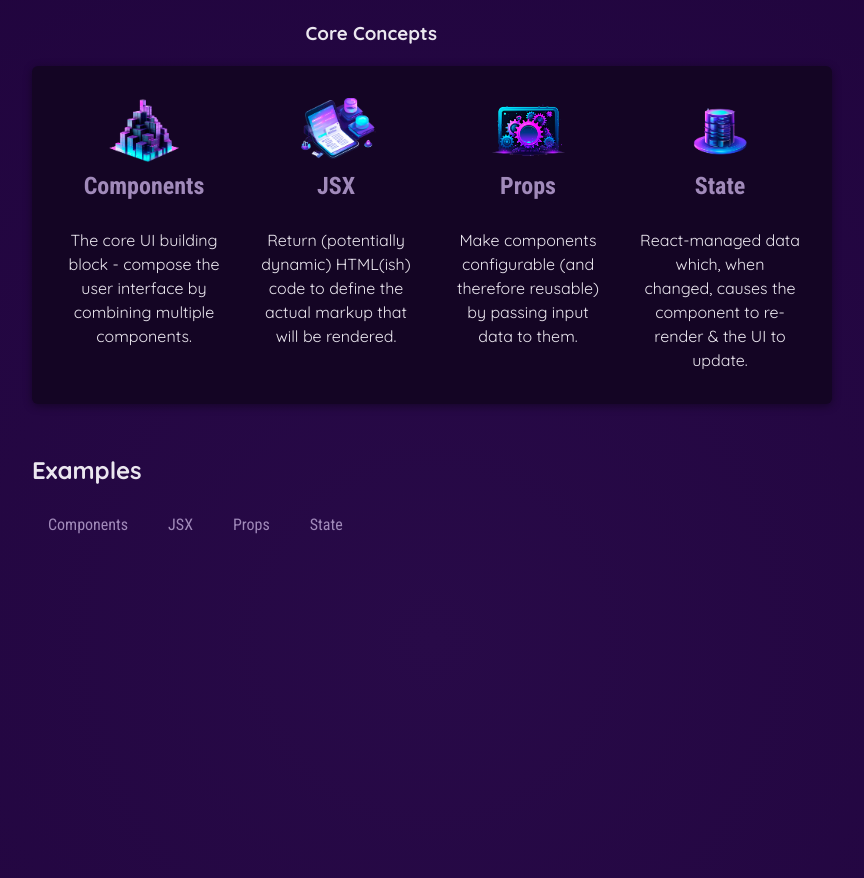
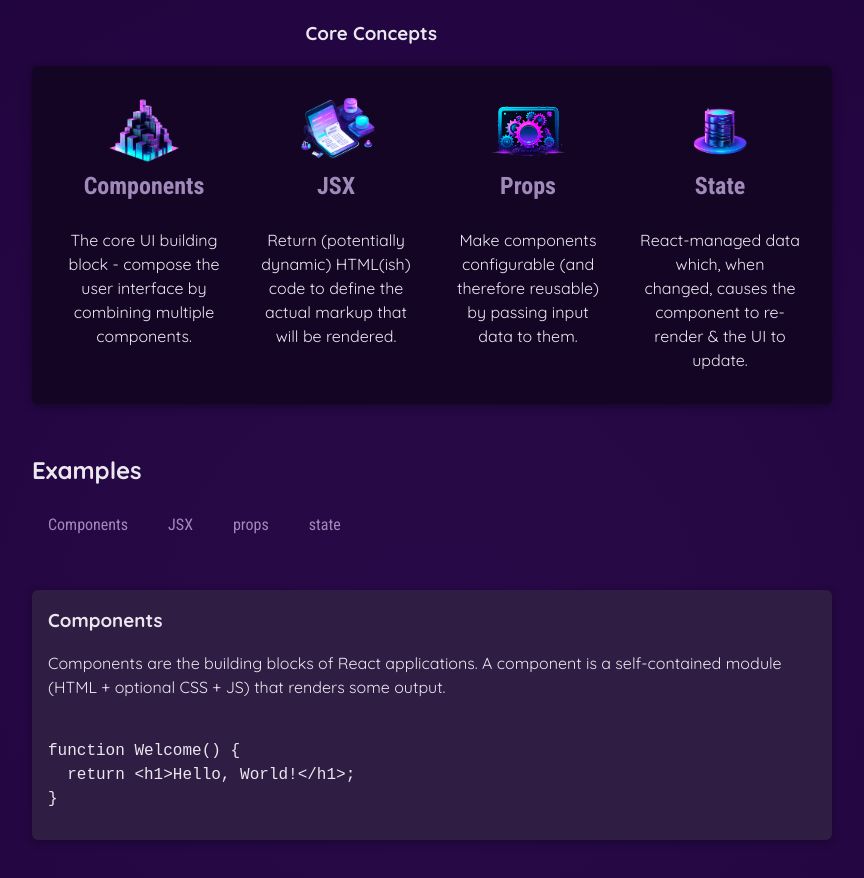
Before and after one commit to zakyboss/complete-react-course, a React (Vite) app in the folder 01-starting-project/: page / in a window 1280 px wide. Both pictures are taken after a click on the button "Components". Shown: the top 878 px of the page, without its empty margins (208-1072 px from the left). Built offline with nearby package versions, Linux system fonts and the light colour scheme.

Commit message:
Conditionally rendering UI Elements

```diff
--- a/01-starting-project/src/App.jsx
+++ b/01-starting-project/src/App.jsx
@@ -2,15 +2,11 @@
 import Content from './CoreConcept'
 import { CORE_CONCEPTS } from './data';
 import TabButton from './TabButton';
+import { EXAMPLES } from './data';
 function App() {
   const [content , setContent]= useState('')
   function handleSelect(selectedButton){
-    if(selectedButton=='components'){
-      setContent(selectedButton)
-    }else {
-      setContent(selectedButton)
-
-    }
+    setContent(selectedButton)
   };
   return (
     <div>
@@ -32,19 +28,27 @@
 <section id='examples'>
         <h1>Examples</h1>
         <menu>
-        <TabButton onClick={()=> handleSelect('Components')}>Components</TabButton>
-        <TabButton  onClick={()=> handleSelect('JSX')} >JSX</TabButton>
-        <TabButton  onClick={()=> handleSelect('Props')}>Props</TabButton>
-        <TabButton  onClick={()=> handleSelect('State')}>State</TabButton>
+        <TabButton onClick={()=> handleSelect('components')}>Components</TabButton>
+        <TabButton  onClick={()=> handleSelect('jsx')} >JSX</TabButton>
+        <TabButton  onClick={()=> handleSelect('props')}>props</TabButton>
+        <TabButton  onClick={()=> handleSelect('state')}>state</TabButton>
 
         </menu>
       </section>
-       <section>
-        <ul>
+      {
+        content? <section id='tab-content'>
+        <h3>{EXAMPLES[content].title}</h3>
+        <p>
+        {EXAMPLES[content].description}
+        </p>
+        <pre>
+          <code>
+          {EXAMPLES[content].code}
+          </code>
+        </pre>
+       </section>: <p>Please Select a Topic</p>
+      }
 
-
-        </ul>
-       </section>
       </main>
 
     </div>
--- a/01-starting-project/src/data.js
+++ b/01-starting-project/src/data.js
@@ -28,3 +28,54 @@
       'React-managed data which, when changed, causes the component to re-render & the UI to update.',
   },
 ];
+
+export const EXAMPLES = {
+  components: {
+    title: 'Components',
+    description:
+      'Components are the building blocks of React applications. A component is a self-contained module (HTML + optional CSS + JS) that renders some output.',
+    code: `
+function Welcome() {
+  return <h1>Hello, World!</h1>;
+}`,
+  },
+  jsx: {
+    title: 'JSX',
+    description:
+      'JSX is a syntax extension to JavaScript. It is similar to a template language, but it has full power of JavaScript (e.g., it may output dynamic content).',
+    code: `
+<div>
+  <h1>Welcome {userName}</h1>
+  <p>Time to learn React!</p>
+</div>`,
+  },
+  props: {
+    title: 'Props',
+    description:
+      'Components accept arbitrary inputs called props. They are like function arguments.',
+    code: `
+function Welcome(props) {
+  return <h1>Hello, {props.name}</h1>;
+}`,
+  },
+  state: {
+    title: 'State',
+    description:
+      'State allows React components to change their output over time in response to user actions, network responses, and anything else.',
+    code: `
+function Counter() {
+  const [isVisible, setIsVisible] = useState(false);
+
+  function handleClick() {
+    setIsVisible(true);
+  }
+
+  return (
+    <div>
+      <button onClick={handleClick}>Show Details</button>
+      {isVisible && <p>Amazing details!</p>}
+    </div>
+  );
+}`,
+  },
+};
```
